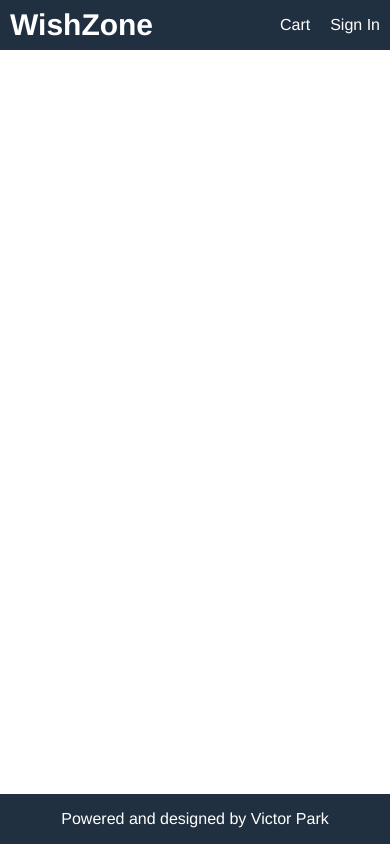
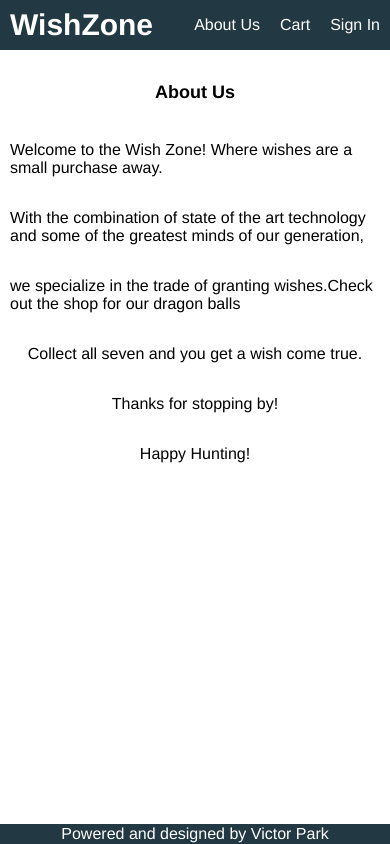
Before and after one commit to Vsparker/wishzone-frontend, a React (Create React App) app: page /about in a window 390 px wide. Built offline with nearby package versions, Linux system fonts and the light colour scheme.

Commit message:
added media queries and about page

```diff
--- a/package.json
+++ b/package.json
@@ -24,6 +24,7 @@
     "copy-webpack-plugin": "^4.5.2",
     "cross-env": "^5.2.0",
     "css-loader": "^1.0.0",
+    "devices-media-query": "0.0.2",
     "eslint": "^7.11.0",
     "eslint-loader": "^1.9.0",
     "eslint-plugin-react": "^7.1.0",
--- a/src/App.js
+++ b/src/App.js
@@ -4,6 +4,7 @@ import { BrowserRouter, Link, Route } from 'react-router-dom';
 import { signout } from './actions/userActions';
 import AdminRoute from './components/AdminRoute';
 import PrivateRoute from './components/PrivateRoute';
+import AboutUsScreen from './screens/AboutUsScreen';
 import CartScreen from './screens/CartScreen';
 import HomeScreen from './screens/HomeScreen';
 import OrderHistoryScreen from './screens/OrderHistoryScreen';
@@ -19,6 +20,7 @@ import RegisterScreen from './screens/RegisterScreen';
 import ShippingAddressScreen from './screens/ShippingAddressScreen';
 import SigninScreen from './screens/SigininScreen';
 function App() {
+
 	const cart = useSelector((state) => state.cart);
 	const { cartItems } = cart;
 	const userSignin = useSelector((state) => state.userSignin);
@@ -37,6 +39,9 @@ function App() {
 						</Link>
 					</div>
 					<div>
+						<Link to ="/about">
+							About Us
+							</Link>
 						<Link to="/cart">
 							Cart
 							{cartItems.length > 0 && <span className="badge">{cartItems.length}</span>}
@@ -88,6 +93,7 @@ function App() {
 					</div>
 				</header>
 				<main>
+					<Route path="/about" component={AboutUsScreen} />
 					<Route path="/cart/:id?" component={CartScreen} />
 					<Route path="/product/:id" component={ProductScreen} exact />
 					<Route path="/product/:id/edit" component={ProductEditScreen} exact />
--- /dev/null
+++ b/src/screens/AboutUsScreen.js
@@ -0,0 +1,18 @@
+import React from 'react';
+
+export default function AboutUsScreen() {
+	return (
+		<div className="column">
+        <h1>About Us</h1>
+			<div className="left">
+
+				<p>Welcome to the Wish Zone! Where wishes are a small purchase away.</p>
+				<p>With the combination of state of the art technology and some of the greatest minds of our generation,</p>
+                <p>we specialize in the trade of granting wishes.Check out the shop for our dragon balls</p>
+				<p>Collect all seven and you get a wish come true.</p>
+                <p>Thanks for stopping by!</p>
+				<p>Happy Hunting!</p>
+			</div>
+        </div>
+	);
+}
--- a/src/style/main.scss
+++ b/src/style/main.scss
@@ -34,7 +34,11 @@ body {
 
 header {
 	grid-area: header;
-	background-color: #203040;
+	background-color: rgb(34, 56, 67);
+	@media screen and (max-width: 480px) {
+		justify-self: center;
+		width: 100%;
+	}
 }
 
 main {
@@ -44,8 +48,15 @@ main {
 
 footer {
 	grid-area: footer;
-	background-color: #203040;
+	background-color: rgb(34, 56, 67);
 	color: #ffffff;
+	@media screen and (max-width: 480px) {
+		position: fixed;
+		bottom: 0;
+		left: 0;
+		right: 0;
+		height: 20px;
+	}
 }
 
 /* Common */
@@ -91,7 +102,7 @@ button {
 }
 
 button {
-	background-color: #f8f8f8;
+	background-color: rgb(239, 241, 243);
 	cursor: pointer;
 }
 
@@ -143,6 +154,9 @@ a.brand {
 
 .row.center {
 	justify-content: center;
+	@media screen and (max-width: 480px) {
+		flex-direction: column;
+	}
 }
 
 .row.top {
@@ -160,7 +174,19 @@ a.brand {
 .min-30 {
 	min-width: 30rem;
 }
+.column {
+	justify-items: center;
+    display: grid;
+    justify-content: center;
+}
 
+
+.left {
+    justify-items: center;
+    display: grid;
+
+
+}
 /* Image */
 img {
 	border-radius: 0.5rem;
@@ -180,10 +206,11 @@ img.large {
 	width: 100%;
 }
 
+
 /* Card */
 .card {
 	border: 0.1rem #c0c0c0 solid;
-	background-color: #f8f8f8;
+	background-color: rgb(239, 241, 243);
 	border-radius: 0.5rem;
 	margin: 1rem;
 }
@@ -273,7 +300,7 @@ img.large {
 	min-width: 12rem;
 	padding: 1rem;
 	z-index: 1;
-	background-color: #203040;
+	background-color: rgb(34, 56, 67);
 	margin: 0;
 	margin-top: 0.4rem;
 	border-radius: 0.5rem;
@@ -303,7 +330,7 @@ img.large {
 	border-collapse: collapse;
   }
   .table tbody tr:nth-of-type(odd) {
-	background-color: #f4f4f4;
+	background-color: rgb(239, 241, 243);
   }
   .table td,
   .table th {
@@ -314,3 +341,13 @@ img.large {
   .table button {
 	margin: 0 0.2rem;
   }
+
+// @media all and (min-width: 1024px) and (max-width: 1280px) { }
+
+// @media all and (min-width: 768px) and (max-width: 1024px) { }
+
+// @media all and (min-width: 480px) and (max-width: 768px) { }
+
+// @media all and (max-width: ) {
+
+//  }
```
Also changed, not shown: src/p8.png (added), 1 other file (tests, documents, lock files or other folders).
